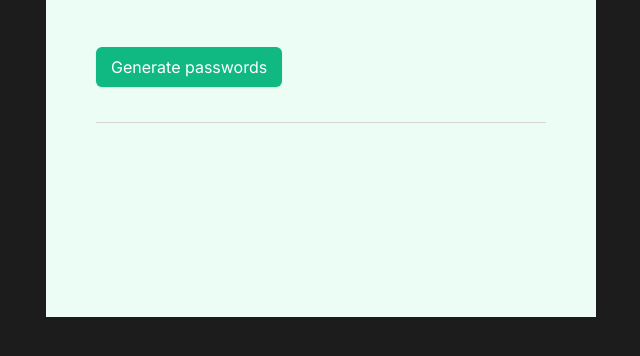
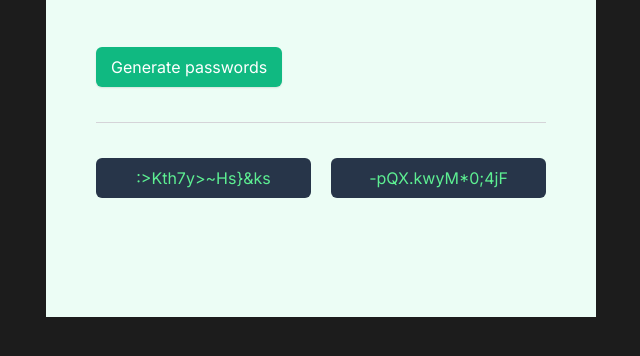
Before and after one commit to oprosvir/scrimba-fullstack, a plain HTML site: page password-generator/index.html in a window 1280 px wide. Both pictures are taken after a click on the button "Generate passwords". Shown: the part 358-714 px from the top of the page, without its empty margins (319-959 px from the left). Drawn offline with Linux system fonts and the light colour scheme.

Commit message:
feat: implement password generation and display functionality

```diff
--- a/password-generator/index.css
+++ b/password-generator/index.css
@@ -5,7 +5,6 @@
 }
 
 body {
-    margin: 0;
     background-color: #1c1c1c;
     justify-content: center;
     align-items: center;
@@ -72,10 +71,28 @@ p {
     box-shadow: 0 1px 3px rgba(0, 0, 0, 0.2);
 }
 
+#passwords-container {
+    display: flex;
+    gap: 20px;
+}
+
+.password-box {
+    flex: 1; /* Each box takes equal share of available space */
+    background-color: #273549;
+    color: #5DEF92;
+    padding: 10px 15px;
+    min-height: 39px;
+    border-radius: 6px;
+    font-family: "Inter", sans-serif;
+    font-size: 1rem;
+    text-align: center;
+}
+
 /* Responsive Design */
 @media (max-width: 600px) {
   #container {
     width: 90%;
+    height: auto;
     padding: 3rem 1.5rem;
   }
 
--- a/password-generator/index.html
+++ b/password-generator/index.html
@@ -18,8 +18,13 @@
                 <span id="block">random password</span>
             </h1>
             <p>Never use an unsecure password again.</p>
-            <button id="generate-btn">Generate passwords</button>
+            <button id="generate-btn" onclick="generate()">Generate passwords</button>
             <hr class="divider">
+            <div id="passwords-container">
+                <!-- Passwords will be generated here -->
+                 <div class="password-box" id="password1"></div>
+                 <div class="password-box" id="password2"></div>
+            </div>
         </div>
         <script src="index.js"></script>
     </body>
--- a/password-generator/index.js
+++ b/password-generator/index.js
@@ -3,3 +3,25 @@ const characters = ["A","B","C","D","E","F","G","H","I","J","K","L","M","N","O"
     "t","u","v","w","x","y","z", "0", "1", "2", "3", "4", "5", "6", "7", "8", "9","~","`","!","@","#",
     "$","%","^","&","*","(",")","_","-","+","=","{","[","}","]",",","|",":",";","<",">",".","?",
     "/"];
+
+const num = 15;
+
+function getRandomCharacter() {
+    let index = Math.floor( Math.random() * characters.length );
+    return characters[index];
+}
+
+function generatePassword() {
+    let password = "";
+
+    for (let i = 0; i < num; i++) {
+        password += getRandomCharacter();
+    }
+
+    return password;
+}
+
+function generate() {
+    document.getElementById("password1").textContent = generatePassword();
+    document.getElementById("password2").textContent = generatePassword();
+}
```
